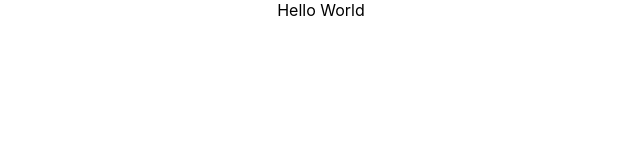
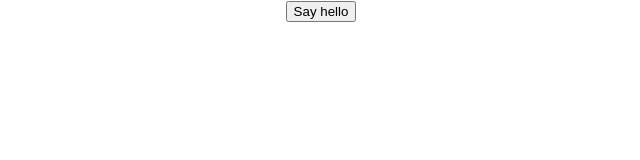
Before and after one commit to madhuvayya/React-Practice, a React (Create React App) app: page / in a window 1280 px wide. Shown: the top 160 px of the page, without its empty margins (319-959 px from the left). Built offline with nearby package versions, Linux system fonts and the light colour scheme.

Commit message:
Added ReactWithoutES6 component without ES6 fetures

```diff
--- a/package.json
+++ b/package.json
@@ -6,6 +6,7 @@
     "@testing-library/jest-dom": "^4.2.4",
     "@testing-library/react": "^9.5.0",
     "@testing-library/user-event": "^7.2.1",
+    "create-react-class": "^15.6.3",
     "react": "^16.13.1",
     "react-dom": "^16.13.1",
     "react-router-dom": "^5.2.0",
--- a/src/App.js
+++ b/src/App.js
@@ -32,6 +32,7 @@ import ErrorBoundaryImpl from './components/ErrorBoundaryImpl'
 import AuthExample from './components/AuthExample'
 import RouteGurding from './components/RouteGurding'
 import ReactWithJS from './components/ReactWithJS'
+import ReactWithoutES6 from './components/ReactWithoutES6'
 
 function App() {
   return (
@@ -71,7 +72,8 @@ function App() {
       {/* <ErrorBoundaryImpl /> */}
       {/* <AuthExample /> */}
       {/* <RouteGurding /> */}
-      <ReactWithJS toWhat='World' />
+      {/* <ReactWithJS toWhat='World' /> */}
+      <ReactWithoutES6 />
     </div>
   );
 }
--- /dev/null
+++ b/src/components/ReactWithoutES6.js
@@ -0,0 +1,22 @@
+import React from 'react'
+import createReactClass from "create-react-class";
+
+var ReactWithoutES6 = createReactClass({
+    getInitialState: function() {
+      return {message: 'Hello!'};
+    },
+
+    handleClick: function() {
+      alert(this.state.message);
+    },
+
+    render: function() {
+      return (
+        <button onClick={this.handleClick}>
+          Say hello
+        </button>
+      );
+    }
+  });
+
+  export default ReactWithoutES6;
```
Also changed, not shown: 1 other file (tests, documents, lock files or other folders).
